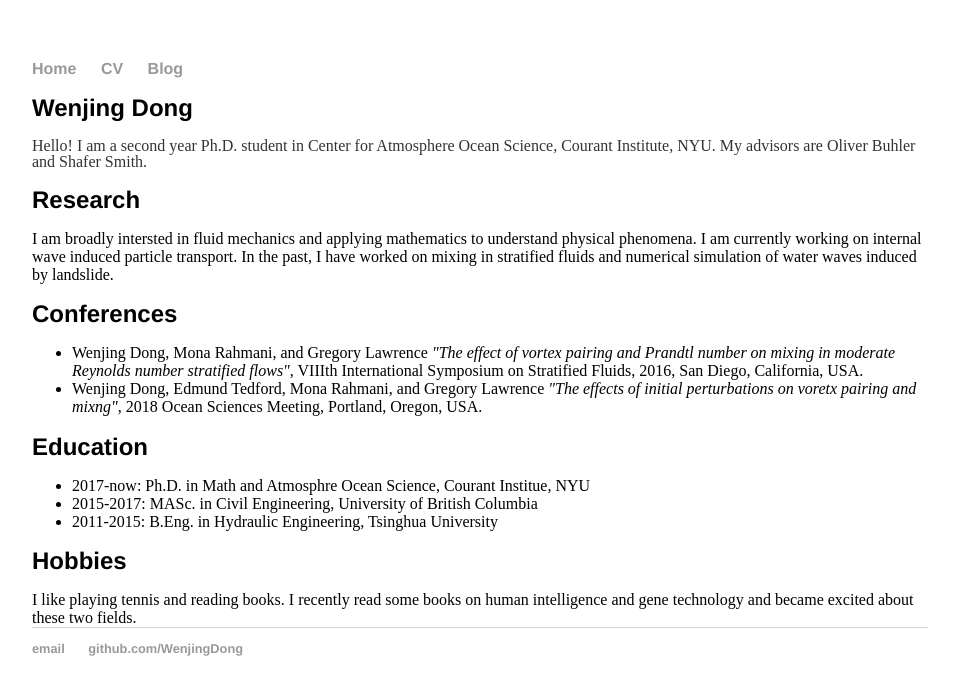
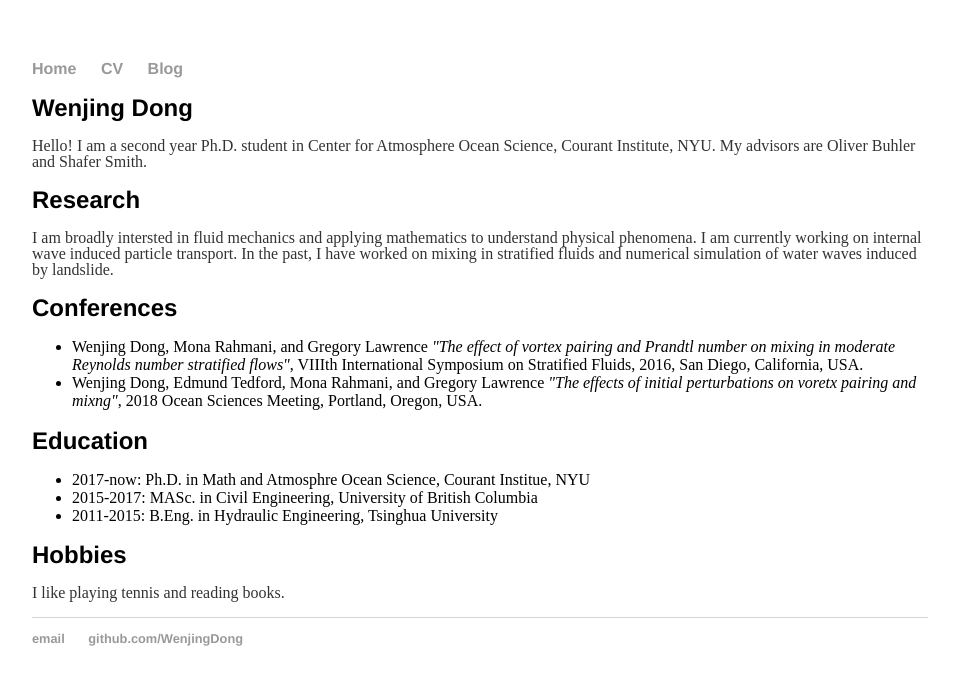
Before and after one commit to WenjingDong/Personal-Webpage, a Jekyll site: the page built from index.html, in a window 1280 px wide. Shown: the top 695 px of the page, without its empty margins (160-1119 px from the left). Built offline with Jekyll 4.4.1, drawn with Linux system fonts in a browser that asks for light colours.

Commit message:
Update index.html
update

```diff
--- a/index.html
+++ b/index.html
@@ -7,23 +7,23 @@
         <p>Hello! I am a second year Ph.D. student in Center for Atmosphere Ocean Science, Courant Institute, NYU. My advisors are Oliver Buhler and Shafer Smith.</p>
 
 	<h1>Research</h1>
-	I am broadly intersted in fluid mechanics and applying mathematics to understand physical phenomena. I am currently working on internal wave induced particle transport. In the past, I have worked on mixing in stratified fluids and numerical simulation of water waves induced by landslide.
+	<p>I am broadly intersted in fluid mechanics and applying mathematics to understand physical phenomena. I am currently working on internal wave induced particle transport. In the past, I have worked on mixing in stratified fluids and numerical simulation of water waves induced by landslide.</p>
 
 	<h1>Conferences</h1>
-	<ul>
+	<p><ul>
 		<li>Wenjing Dong, Mona Rahmani, and Gregory Lawrence <i>"The effect of vortex pairing and Prandtl number on mixing
 in moderate Reynolds number stratified flows"</i>, VIIIth International Symposium on Stratified Fluids, 2016, San Diego, California, USA.</li>
 		<li>Wenjing Dong, Edmund Tedford, Mona Rahmani, and Gregory Lawrence <i>"The effects of initial perturbations on voretx pairing and mixng"</i>, 2018 Ocean Sciences Meeting, Portland, Oregon, USA.</li>
-	</ul>
+	</ul></p>
 
 	<h1>Education</h1>
-	<ul>
+	<p><ul>
 		<li>2017-now: Ph.D. in Math and Atmosphre Ocean Science, Courant Institue, NYU</li>
 		<li>2015-2017: MASc. in Civil Engineering, University of British Columbia</li>
 		<li>2011-2015: B.Eng. in Hydraulic Engineering, Tsinghua University</li>
-	</ul>
+	</ul></p>
 
 	<h1>Hobbies</h1>
-	I like playing tennis and reading books. I recently read some books on human intelligence and gene technology and became excited about these two fields.
+        <p>I like playing tennis and reading books.</p>
 
 </div><!-- /.blurb -->
```
